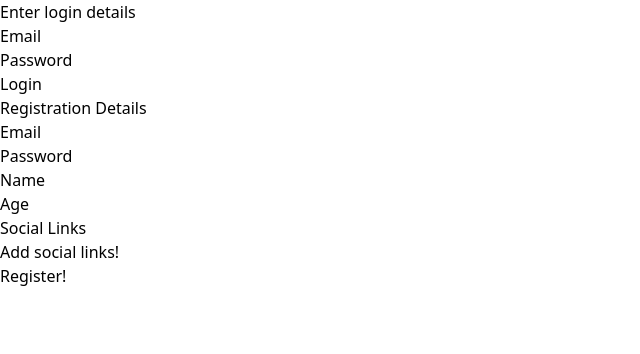
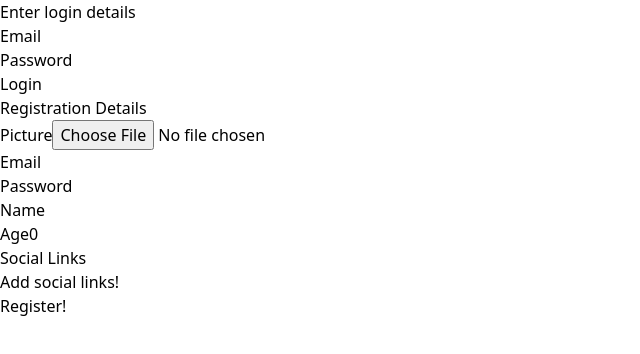
Before and after one commit to muhamash/react-useForm, a React (Vite) app: page / in a window 1280 px wide. Shown: the top 354 px of the page, without its empty margins (0-640 px from the left). Built offline with nearby package versions, Linux system fonts and the light colour scheme.

Commit message:
form done

```diff
--- /dev/null
+++ b/src/components/form/NumberInput.jsx
@@ -0,0 +1,21 @@
+/* eslint-disable react/prop-types */
+// eslint-disable-next-line no-unused-vars
+import React from 'react';
+
+export default function NumberInput ( { value, onChange, ...rest } )
+{
+    const handleChange = ( e ) =>
+    {
+        const value = e.target.valueAsNumber || 0;
+        onChange( value );
+    }
+    return (
+        <input
+            type="number"
+            min={ 0 }
+            value={ value }
+            onChange={ handleChange }
+            { ...rest }
+        />
+    );
+}
--- a/src/components/form/Registration.jsx
+++ b/src/components/form/Registration.jsx
@@ -1,8 +1,9 @@
 /* eslint-disable no-unused-vars */
 import React from 'react';
-import { useFieldArray, useForm } from 'react-hook-form';
+import { Controller, useFieldArray, useForm } from 'react-hook-form';
 import Field from '../Field';
 import FieldSet from '../FieldSet';
+import NumberInput from './NumberInput';
 
 export default function Registration ()
 {
@@ -21,7 +22,7 @@ export default function Registration ()
     const submitForm = ( formData ) =>
     {
         console.log( formData )
-        const user = { email: 'ami@ami.com', password: '12345678' }
+        // const user = { email: 'ami@ami.com', password: '12345678' }
 
         // const found = formData.email === user.email && formData.password === user.password;
         // if ( !found )
@@ -38,6 +39,18 @@ export default function Registration ()
         <div>
             <form onSubmit={ handleSubmit( submitForm ) } className="flex flex-col gap-3 bg-violet-300 p-2 rounded-sm shadow-md hover:shadow">
                 <FieldSet label="Registration Details">
+                    <Field label={ "Picture" } error={ errors.picture }>
+                        <input
+                            { ...register( "picture", {
+                                required: "user photo is required",
+
+                            } ) }
+                            className={ `p-2 border box-border rounded-md ${errors.password ? "border-red-500" : "border-green-500"}` }
+                            name="picture"
+                            type="file"
+                            id="picture"
+                        />
+                    </Field>
                     <Field label={ "Email" } error={ errors.email }>
                         <input
                             { ...register( 'email', { required: "must enter valid email address" } ) }
@@ -50,7 +63,7 @@ export default function Registration ()
                     <Field label={ "Password" } error={ errors.password }>
                         <input
                             { ...register( "password", {
-                                require: "password is required",
+                                required: "password is required",
                                 minLength: {
                                     value: 8,
                                     message: "must 8 or more char!!"
@@ -65,7 +78,7 @@ export default function Registration ()
                     <Field label={ "Name" } error={ errors.Uname }>
                         <input
                             { ...register( "Uname", {
-                                require: "user name is required",
+                                required: "user name is required",
                                 // minLength: {
                                 //     value: 8,
                                 //     message: "must 8 or more char!!"
@@ -79,7 +92,7 @@ export default function Registration ()
 
                     </Field>
                     <Field label={ "Age" } error={ errors.age }>
-                        <input
+                        {/* <input
                             { ...register( "age", {
                                 require: "age is required",
                                 max: {
@@ -91,6 +104,27 @@ export default function Registration ()
                             name="age"
                             type="number"
                             id="age"
+                        /> */}
+                        <Controller
+                            name="age"
+                            defaultValue={0}
+                            control={ control }
+                            render={ ( { field: { ref, ...field } } ) =>
+                            (
+                                <NumberInput
+                                    id="age"
+                                    className={
+                                        `p-2 border box-border rounded-md ${errors.age ? "border-red-500" : "border-green-500"}`
+                                    }
+                                    {...field}
+                                />
+                            )}
+                            rules={ {
+                                max: {
+                                    value: 100,
+                                    message: "age must be under 100 yrs"
+                                }
+                            }}
                         />
                     </Field>
 
```
